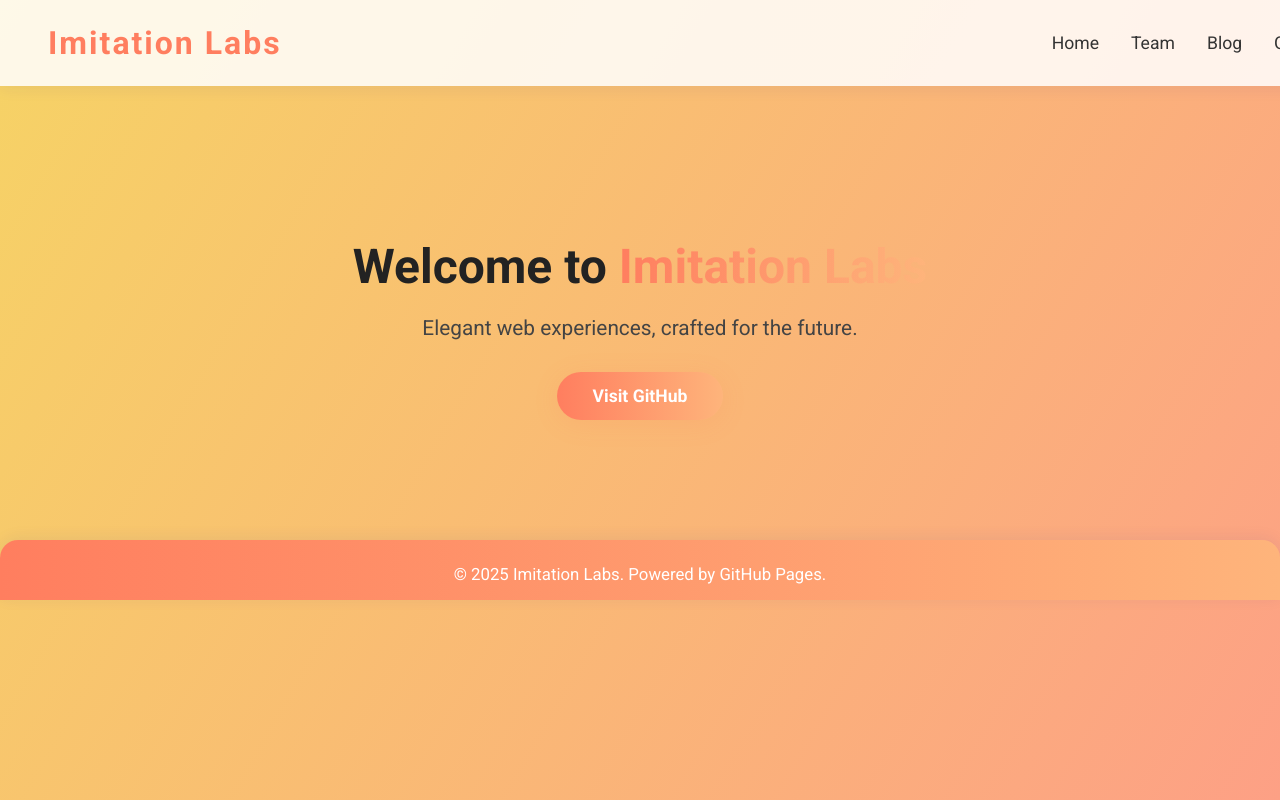
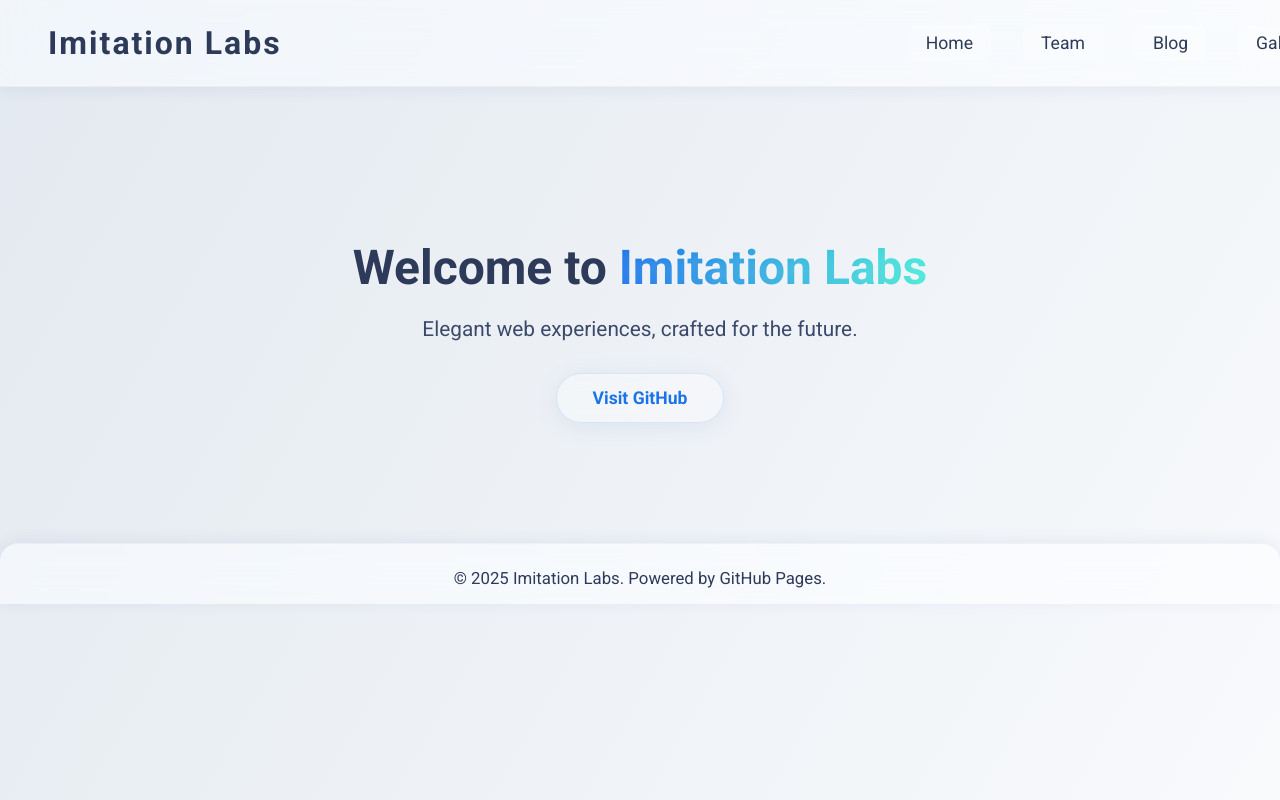
Before and after one commit to imitation-labs/imitation-labs, a plain HTML site: page index.html in a window 1280 px wide. Shown: the top 800 px of the page. Drawn offline with Linux system fonts and the light colour scheme.

```diff
--- a/style.css
+++ b/style.css
@@ -3,7 +3,7 @@ body {
     font-family: 'Roboto', sans-serif;
     margin: 0;
     min-height: 100vh;
-    background: #f6d365;
+    background: #e3e9f0;
     position: relative;
     overflow-x: hidden;
 }
@@ -11,12 +11,7 @@ body {
     position: fixed;
     top: 0; left: 0; right: 0; bottom: 0;
     z-index: 0;
-    background: linear-gradient(120deg, #f6d365 0%, #fda085 100%);
-    animation: gradientMove 10s ease-in-out infinite alternate;
-}
-@keyframes gradientMove {
-    0% { background-position: 0% 50%; }
-    100% { background-position: 100% 50%; }
+    background: linear-gradient(120deg, #e3e9f0 0%, #f8fafc 100%);
 }
 .navbar {
     width: 100%;
@@ -24,17 +19,21 @@ body {
     justify-content: space-between;
     align-items: center;
     padding: 24px 48px;
-    background: rgba(255,255,255,0.85);
+    background: rgba(255,255,255,0.55);
     box-shadow: 0 2px 16px 0 rgba(31, 38, 135, 0.07);
     position: sticky;
     top: 0;
     z-index: 2;
+    backdrop-filter: blur(16px) saturate(180%);
+    -webkit-backdrop-filter: blur(16px) saturate(180%);
+    border-bottom: 1px solid rgba(200, 200, 200, 0.18);
 }
 .logo {
     font-size: 2rem;
     font-weight: bold;
-    color: #ff7e5f;
+    color: #2e3a59;
     letter-spacing: 2px;
+    text-shadow: 0 2px 8px rgba(255,255,255,0.2);
 }
 .nav-links {
     list-style: none;
@@ -45,13 +44,18 @@ body {
 }
 .nav-links li a {
     text-decoration: none;
-    color: #333;
+    color: #2e3a59;
     font-weight: 500;
     font-size: 1.1rem;
-    transition: color 0.2s;
+    transition: color 0.2s, background 0.2s;
+    padding: 8px 18px;
+    border-radius: 8px;
+    background: rgba(255,255,255,0.25);
+    backdrop-filter: blur(8px);
 }
 .nav-links li a:hover {
-    color: #ff7e5f;
+    color: #1a73e8;
+    background: rgba(26,115,232,0.08);
 }
 .hero {
     text-align: center;
@@ -63,46 +67,54 @@ body {
     font-size: 3rem;
     font-weight: 700;
     margin-bottom: 16px;
-    color: #222;
+    color: #2e3a59;
+    text-shadow: 0 2px 12px rgba(255,255,255,0.2);
 }
 .gradient-text {
-    background: linear-gradient(90deg, #ff7e5f, #feb47b);
+    background: linear-gradient(90deg, #1a73e8, #43e8d8);
     -webkit-background-clip: text;
     -webkit-text-fill-color: transparent;
     background-clip: text;
 }
 .subtitle {
-    color: #444;
+    color: #3b4a6b;
     font-size: 1.3rem;
     margin-bottom: 32px;
+    text-shadow: 0 2px 8px rgba(255,255,255,0.15);
 }
 .cta-btn {
     display: inline-block;
     padding: 14px 36px;
-    background: linear-gradient(90deg, #ff7e5f, #feb47b);
-    color: #fff;
+    background: rgba(255,255,255,0.35);
+    color: #1a73e8;
     border-radius: 32px;
     font-size: 1.1rem;
     font-weight: bold;
     text-decoration: none;
-    box-shadow: 0 4px 24px 0 rgba(255,126,95,0.15);
-    transition: background 0.2s, transform 0.2s;
+    box-shadow: 0 4px 24px 0 rgba(30,64,175,0.08);
+    transition: background 0.2s, color 0.2s, transform 0.2s;
+    border: 1px solid rgba(26,115,232,0.13);
+    backdrop-filter: blur(8px);
 }
 .cta-btn:hover {
-    background: linear-gradient(90deg, #feb47b, #ff7e5f);
+    background: #1a73e8;
+    color: #fff;
     transform: translateY(-2px) scale(1.04);
 }
 footer {
     margin-top: 60px;
-    color: #fff;
+    color: #2e3a59;
     font-size: 1.05em;
     text-align: center;
-    background: linear-gradient(90deg, #ff7e5f, #feb47b);
+    background: rgba(255,255,255,0.55);
     padding: 24px 0 16px 0;
     border-radius: 18px 18px 0 0;
     box-shadow: 0 -2px 16px 0 rgba(31, 38, 135, 0.07);
     position: relative;
     z-index: 1;
+    backdrop-filter: blur(12px) saturate(180%);
+    -webkit-backdrop-filter: blur(12px) saturate(180%);
+    border-top: 1px solid rgba(200, 200, 200, 0.18);
 }
 @media (max-width: 700px) {
     .navbar { flex-direction: column; padding: 16px 8px; }
```
Also changed, not shown: blog.html (+1 -5 lines), gallery.html (+1 -5 lines), team.html (+1 -5 lines).
